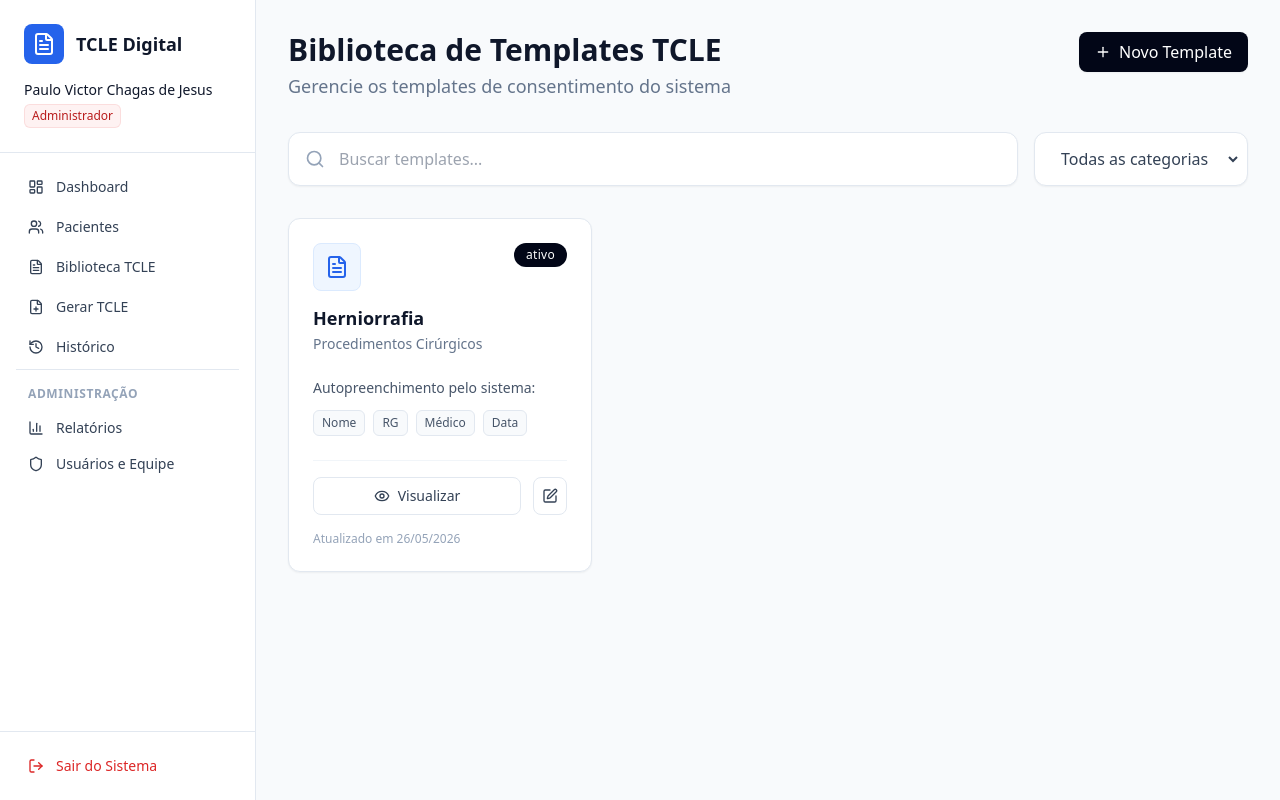
After one commit to PauloVictorChagas/ProjetoTCLE, a Django app: page /biblioteca/ in a window 1280 px wide. The commit adds this page. Run offline with Django 5.2, Linux system fonts and the light colour scheme; a user stored in the database is signed in; data comes from the database, SQL or seed files in the repository; both versions use the stored data as it was after the commit; some libraries are stand-ins or nearby versions.

Commit message:
Biblioteca funcionando

```diff
--- a/ProjetoTCLE/ProjetoTCLE/urls.py
+++ b/ProjetoTCLE/ProjetoTCLE/urls.py
@@ -18,4 +18,6 @@ urlpatterns = [
     path('pacientes/', pacientes_views.gerenciar_pacientes, name='pacientes'),
     #Rota de teste weasyprint
     path('teste-pdf/', pacientes_views.teste_pdf, name='teste_pdf'),
+    #Rota para tela da Biblioteca de Templates do TCLE
+    path('biblioteca/', pacientes_views.biblioteca_tcle, name='biblioteca'),
 ]
--- /dev/null
+++ b/ProjetoTCLE/pacientes/templates/pacientes/biblioteca.html
@@ -0,0 +1,332 @@
+{% extends 'usuarios/base.html' %}
+
+{% block conteudo %}
+<div class="p-8 max-w-7xl mx-auto">
+
+    <div class="flex justify-between items-start mb-8">
+        <div>
+            <h1 class="text-3xl font-semibold text-slate-900 mb-1">Biblioteca de Templates TCLE</h1>
+            <p class="text-slate-500 text-lg">Gerencie os templates de consentimento do sistema</p>
+        </div>
+        <button onclick="abrirModal('modalNovoTemplate')"
+            class="bg-slate-950 text-white px-4 py-2 rounded-lg font-medium flex items-center gap-2 hover:bg-slate-800 transition-colors shadow-sm">
+            <i data-lucide="plus" class="w-4 h-4"></i>
+            Novo Template
+        </button>
+    </div>
+
+    {% if messages %}
+    {% for message in messages %}
+    <div
+        class="mb-6 p-4 rounded-lg {% if message.tags == 'success' %}bg-green-50 text-green-800{% else %}bg-red-50 text-red-800{% endif %}">
+        {{ message }}
+    </div>
+    {% endfor %}
+    {% endif %}
+
+    <div class="flex gap-4 mb-8">
+        <div class="relative flex-1 bg-white border border-slate-200 rounded-xl p-1.5 shadow-sm">
+            <i data-lucide="search"
+                class="absolute left-4 top-1/2 transform -translate-y-1/2 text-slate-400 w-5 h-5"></i>
+            <input type="text" placeholder="Buscar templates..."
+                class="w-full bg-transparent border-none pl-11 pr-4 py-2 text-slate-700 focus:outline-none focus:ring-0">
+        </div>
+        <div class="bg-white border border-slate-200 rounded-xl shadow-sm p-1.5">
+            <select
+                class="bg-transparent border-none text-slate-700 py-2 px-4 focus:outline-none focus:ring-0 cursor-pointer">
+                <option>Todas as categorias</option>
+                <option>Cirúrgicos</option>
+                <option>Anestésicos</option>
+            </select>
+        </div>
+    </div>
+
+    <div class="grid grid-cols-1 md:grid-cols-2 lg:grid-cols-3 gap-6">
+
+        {% for template in templates %}
+        <div
+            class="bg-white border border-slate-200 rounded-xl p-6 shadow-sm relative flex flex-col h-full hover:shadow-md transition-shadow">
+            <span
+                class="absolute top-6 right-6 bg-slate-950 text-white text-xs px-3 py-1 rounded-full font-medium tracking-wide">
+                {% if template.ativo %}ativo{% else %}inativo{% endif %}
+            </span>
+
+            <div class="bg-blue-50 w-12 h-12 rounded-lg flex items-center justify-center mb-4 border border-blue-100">
+                <i data-lucide="file-text" class="w-6 h-6 text-blue-600"></i>
+            </div>
+
+            <h3 class="text-lg font-semibold text-slate-900 leading-tight mb-1">{{ template.titulo }}</h3>
+            <p class="text-slate-500 text-sm mb-6">{{ template.get_categoria_display }}</p>
+
+            <div class="mt-auto">
+                <p class="text-sm text-slate-600 mb-3">Autopreenchimento pelo sistema:</p>
+                <div class="flex flex-wrap gap-2 mb-6">
+                    <span
+                        class="border border-slate-200 text-slate-600 text-xs px-2 py-1 rounded-md bg-slate-50">Nome</span>
+                    <span
+                        class="border border-slate-200 text-slate-600 text-xs px-2 py-1 rounded-md bg-slate-50">RG</span>
+                    <span
+                        class="border border-slate-200 text-slate-600 text-xs px-2 py-1 rounded-md bg-slate-50">Médico</span>
+                    <span
+                        class="border border-slate-200 text-slate-600 text-xs px-2 py-1 rounded-md bg-slate-50">Data</span>
+                </div>
+
+                <div class="flex gap-3 pt-4 border-t border-slate-100">
+                    <button data-titulo="{{ template.titulo }}" data-categoria="{{ template.get_categoria_display }}"
+                        data-texto="{{ template.texto_base }}" onclick="abrirModalVisualizarTemplate(this)"
+                        class="flex-1 border border-slate-200 text-slate-700 py-2 rounded-lg font-medium text-sm flex justify-center items-center gap-2 hover:bg-slate-50 transition-colors">
+                        <i data-lucide="eye" class="w-4 h-4"></i> Visualizar
+                    </button>
+
+                    <button data-id="{{ template.id }}" data-titulo="{{ template.titulo }}"
+                        data-categoria="{{ template.categoria }}" data-texto="{{ template.texto_base }}"
+                        data-ativo="{{ template.ativo|yesno:'true,false' }}" onclick="abrirModalEditarTemplate(this)"
+                        class="border border-slate-200 text-slate-700 p-2 rounded-lg hover:bg-slate-50 transition-colors">
+                        <i data-lucide="edit" class="w-4 h-4"></i>
+                    </button>
+                </div>
+
+                <p class="text-xs text-slate-400 mt-4">Atualizado em {{ template.atualizado_em|date:"d/m/Y" }}</p>
+            </div>
+        </div>
+        {% empty %}
+        <div class="col-span-full text-center py-12 bg-white rounded-xl border border-dashed border-slate-300">
+            <i data-lucide="library" class="w-12 h-12 mx-auto text-slate-300 mb-3"></i>
+            <h3 class="text-lg font-medium text-slate-900">Nenhum template cadastrado</h3>
+            <p class="text-slate-500 mt-1">Clique em "Novo Template" para começar.</p>
+        </div>
+        {% endfor %}
+
+    </div>
+</div>
+
+<div id="modalNovoTemplate"
+    class="hidden fixed inset-0 bg-slate-900/50 backdrop-blur-sm z-50 flex items-center justify-center p-4">
+    <div class="bg-white rounded-xl shadow-xl w-full max-w-4xl overflow-hidden flex flex-col max-h-[90vh]">
+        <div class="p-6 border-b border-slate-100 flex justify-between items-start">
+            <div>
+                <h2 class="text-xl font-semibold text-slate-900">Novo Template TCLE</h2>
+                <p class="text-slate-500 text-sm mt-1">Selecione a categoria para carregar o texto padrão.</p>
+            </div>
+            <button onclick="fecharModal('modalNovoTemplate')" class="text-slate-400 hover:text-slate-600"><i
+                    data-lucide="x" class="w-5 h-5"></i></button>
+        </div>
+
+        <div class="p-6 overflow-y-auto flex-1 bg-slate-50/50">
+            <form method="POST" class="space-y-4">
+                {% csrf_token %}
+
+                <div class="grid grid-cols-1 md:grid-cols-2 gap-4">
+                    <div class="space-y-1">
+                        <label class="text-sm font-semibold text-slate-900">Título do Template *</label>
+                        <input type="text" name="titulo" required placeholder="Ex: Cirurgia Geral Padrão"
+                            class="w-full bg-white border border-slate-200 rounded-lg px-4 py-2.5 text-sm focus:ring-2 focus:ring-blue-100 outline-none transition-all">
+                    </div>
+
+                    <div class="space-y-1">
+                        <label class="text-sm font-semibold text-slate-900">Categoria *</label>
+                        <select name="categoria" id="selectCategoria" required onchange="carregarTextoPadrao()"
+                            class="w-full bg-white border border-slate-200 rounded-lg px-4 py-2.5 text-sm focus:ring-2 focus:ring-blue-100 outline-none transition-all">
+                            <option value="">Selecione uma categoria...</option>
+                            <option value="CIRURGICO">Procedimentos Cirúrgicos</option>
+                            <option value="ANESTESICO">Procedimentos Anestésicos</option>
+                            <option value="EXAME">Exames Diagnósticos Invasivos</option>
+                            <option value="HEMOTERAPIA">Hemoterapia</option>
+                            <option value="ODONTO">Procedimentos Odontológicos</option>
+                            <option value="ALTO_RISCO">Terapias de Alto Risco</option>
+                        </select>
+                    </div>
+                </div>
+
+                <div class="space-y-1">
+                    <div class="flex justify-between items-end">
+                        <label class="text-sm font-semibold text-slate-900">Corpo do Documento</label>
+                        <span class="text-xs text-blue-600 font-medium bg-blue-50 px-2 py-1 rounded">O sistema
+                            preencherá as variáveis automaticamente</span>
+                    </div>
+                    <textarea name="texto_base" id="textoBase" rows="15" required
+                        class="w-full bg-white border border-slate-200 rounded-lg p-4 text-sm focus:ring-2 focus:ring-blue-100 outline-none transition-all resize-none"></textarea>
+                </div>
+
+                <div class="flex justify-end gap-3 pt-4">
+                    <button type="button" onclick="fecharModal('modalNovoTemplate')"
+                        class="px-5 py-2.5 rounded-lg border border-slate-200 text-slate-700 font-medium hover:bg-slate-50 transition-colors">Cancelar</button>
+                    <button type="submit"
+                        class="px-5 py-2.5 rounded-lg bg-slate-950 text-white font-medium hover:bg-slate-800 transition-colors">Salvar
+                        Template</button>
+                </div>
+            </form>
+        </div>
+    </div>
+</div>
+<div id="modalVisualizarTemplate"
+    class="hidden fixed inset-0 bg-slate-900/50 backdrop-blur-sm z-50 flex items-center justify-center p-4">
+    <div class="bg-white rounded-xl shadow-xl w-full max-w-3xl overflow-hidden flex flex-col max-h-[90vh]">
+        <div class="p-6 border-b border-slate-100 flex justify-between items-start">
+            <div>
+                <h2 class="text-xl font-semibold text-slate-900" id="viewTemplateTitulo"></h2>
+                <p class="text-slate-500 text-sm mt-1" id="viewTemplateCategoria"></p>
+            </div>
+            <button onclick="fecharModal('modalVisualizarTemplate')"
+                class="text-slate-400 hover:text-slate-600 border border-slate-200 rounded-md p-1">
+                <i data-lucide="x" class="w-4 h-4"></i>
+            </button>
+        </div>
+
+        <div class="p-6 overflow-y-auto flex-1 bg-slate-50/50">
+            <pre id="viewTemplateTexto"
+                class="w-full bg-white border border-slate-200 rounded-lg p-4 text-sm text-slate-700 font-sans whitespace-pre-wrap"></pre>
+        </div>
+
+        <div class="p-4 border-t border-slate-100 bg-white flex justify-end">
+            <button onclick="fecharModal('modalVisualizarTemplate')"
+                class="px-5 py-2.5 rounded-lg bg-slate-950 text-white font-medium hover:bg-slate-800 transition-colors">Fechar</button>
+        </div>
+    </div>
+</div>
+<div id="modalEditarTemplate"
+    class="hidden fixed inset-0 bg-slate-900/50 backdrop-blur-sm z-50 flex items-center justify-center p-4">
+    <div class="bg-white rounded-xl shadow-xl w-full max-w-4xl overflow-hidden flex flex-col max-h-[90vh]">
+        <div class="p-6 border-b border-slate-100 flex justify-between items-start">
+            <div>
+                <h2 class="text-xl font-semibold text-slate-900">Editar Template</h2>
+                <p class="text-slate-500 text-sm mt-1">Altere as informações do texto padrão.</p>
+            </div>
+            <button onclick="fecharModal('modalEditarTemplate')" class="text-slate-400 hover:text-slate-600"><i
+                    data-lucide="x" class="w-5 h-5"></i></button>
+        </div>
+
+        <div class="p-6 overflow-y-auto flex-1 bg-slate-50/50">
+            <form method="POST" class="space-y-4">
+                {% csrf_token %}
+                <input type="hidden" name="template_id" id="editTemplateId">
+
+                <div class="grid grid-cols-1 md:grid-cols-2 gap-4">
+                    <div class="space-y-1">
+                        <label class="text-sm font-semibold text-slate-900">Título do Template *</label>
+                        <input type="text" name="titulo" id="editTitulo" required
+                            class="w-full bg-white border border-slate-200 rounded-lg px-4 py-2.5 text-sm focus:ring-2 focus:ring-blue-100 outline-none transition-all">
+                    </div>
+
+                    <div class="space-y-1">
+                        <label class="text-sm font-semibold text-slate-900">Categoria *</label>
+                        <select name="categoria" id="editCategoria" required
+                            class="w-full bg-white border border-slate-200 rounded-lg px-4 py-2.5 text-sm focus:ring-2 focus:ring-blue-100 outline-none transition-all">
+                            <option value="CIRURGICO">Procedimentos Cirúrgicos</option>
+                            <option value="ANESTESICO">Procedimentos Anestésicos</option>
+                            <option value="EXAME">Exames Diagnósticos Invasivos</option>
+                            <option value="HEMOTERAPIA">Hemoterapia</option>
+                            <option value="ODONTO">Procedimentos Odontológicos</option>
+                            <option value="ALTO_RISCO">Terapias de Alto Risco</option>
+                        </select>
+                    </div>
+                </div>
+
+                <div class="flex items-center gap-2 py-2">
+                    <input type="checkbox" name="ativo" id="editAtivo"
+                        class="w-4 h-4 text-blue-600 bg-gray-100 border-gray-300 rounded focus:ring-blue-500">
+                    <label for="editAtivo" class="text-sm font-medium text-slate-700">Template Ativo (Aparece para
+                        uso)</label>
+                </div>
+
+                <div class="space-y-1">
+                    <label class="text-sm font-semibold text-slate-900">Corpo do Documento</label>
+                    <textarea name="texto_base" id="editTextoBase" rows="12" required
+                        class="w-full bg-white border border-slate-200 rounded-lg p-4 text-sm focus:ring-2 focus:ring-blue-100 outline-none transition-all resize-none"></textarea>
+                </div>
+
+                <div class="flex justify-end gap-3 pt-4">
+                    <button type="button" onclick="fecharModal('modalEditarTemplate')"
+                        class="px-5 py-2.5 rounded-lg border border-slate-200 text-slate-700 font-medium hover:bg-slate-50 transition-colors">Cancelar</button>
+                    <button type="submit"
+                        class="px-5 py-2.5 rounded-lg bg-blue-600 text-white font-medium hover:bg-blue-700 transition-colors">Salvar
+                        Alterações</button>
+                </div>
+            </form>
+        </div>
+    </div>
+</div>
+
+<script>
+    function abrirModal(id) { document.getElementById(id).classList.remove('hidden'); }
+    function fecharModal(id) { document.getElementById(id).classList.add('hidden'); }
+
+    // Textos enviados por você, convertidos para o Autopreenchimento
+    const textosPadrao = {
+        'CIRURGICO': `Eu [PACIENTE_NOME], RG [PACIENTE_RG], declaro que fui informado(a) pelo(a) médico(a) cirurgião(ã) [MEDICO_NOME], que a intervenção cirúrgica proposta de ___________________________________ está sujeita aos seguintes riscos e intercorrências (como hemorragias, infecções, trombose, lesões de órgãos adjacentes e complicações cicatriciais): ___________________________________________________________________.
+
+Além dos fatores acima, fui esclarecido(a) que a cirurgia tem um índice de insucesso e, como todos os procedimentos de saúde, o resultado esperado também poderá não se concretizar devido a fatores individuais, como a resposta biológica, e limitações da ciência, além de outras variações de ordem local ou sistêmica, como: ___________________________________________________________________.
+
+Informo que discuti com o(a) cirurgião(ã) minha história de saúde geral, inclusive as doenças conhecidas por mim. Declaro, outrossim, com base no Código de Defesa do Consumidor – Lei nº 8.078 de 11/09/90, que além das possíveis intercorrências citadas acima, fui devidamente informado(a) sobre os propósitos dos procedimentos cirúrgicos e seus custos (quando aplicável). Quanto às alternativas de tratamento, fui esclarecido(a) sobre as vantagens e desvantagens de outras técnicas, tais como: ___________________________________________________________ e optei pela proposta cirúrgica descrita no Prontuário / Guia nº _________.
+
+Fui orientado(a) sobre as seguintes condições e cuidados pré e pós-operatórios necessários para pleno êxito do tratamento: ___________________________________________________________.
+
+Portanto, aceito e autorizo a execução da cirurgia, comprometendo-me a seguir rigorosamente as orientações do(a) médico(a) cirurgião(ã), comunicando imediatamente qualquer alteração em decorrência dos procedimentos realizados e comparecer pontualmente às consultas marcadas.
+
+Tenho ciência de que a equipe cirúrgica se compromete a utilizar as técnicas e os materiais adequados à execução do tratamento e que também responde por todos os insucessos decorrentes de falha técnica na execução de seus serviços, ressalvadas as limitações inerentes à prática médica.
+
+Local: ________________________ Data: [DATA_ATUAL]
+
+________________________________________________
+PACIENTE / RESPONSÁVEL LEGAL
+
+________________________________________________
+[MEDICO_NOME]
+Profissional da Saúde`,
+
+        'ANESTESICO': `Eu [PACIENTE_NOME], RG [PACIENTE_RG], declaro que fui informado(a) pelo(a) médico(a) anestesiologista [MEDICO_NOME], que o ato anestésico proposto para viabilizar o procedimento principal está sujeito aos seguintes riscos e intercorrências (como reações alérgicas, instabilidade hemodinâmica, náuseas, cefaleia pós-raquianestesia, lesões neurológicas ou complicações respiratórias): ___________________________________________________________________.
+
+Além dos fatores acima, fui esclarecido(a) que a anestesia, como todos os procedimentos de saúde, possui riscos inerentes que podem se concretizar devido a fatores individuais, como a resposta biológica a fármacos, e limitações da ciência, além de outras variações de ordem sistêmica, como: ___________________________________________________________________.
+
+Informo que discuti com o(a) anestesiologista minha história de saúde geral, alergias prévias e o uso de medicações contínuas. Declaro, outrossim, com base no Código de Defesa do Consumidor – Lei nº 8.078 de 11/09/90, que fui devidamente informado(a) sobre os propósitos da técnica anestésica escolhida. Quanto às alternativas, fui esclarecido(a) sobre as vantagens e desvantagens de outras técnicas anestésicas aplicáveis ao meu caso, tais como: ___________________________________________________________ e optei pela proposta descrita na Ficha de Avaliação Pré-Anestésica nº _________.
+
+Fui orientado(a) sobre as condições exigidas, especialmente o tempo de JEJUM PRÉ-OPERATÓRIO e os cuidados de recuperação, essenciais para a segurança do procedimento: ___________________________________________________________.
+
+Portanto, aceito e autorizo a execução do ato anestésico, incluindo manobras de reanimação caso necessárias, comprometendo-me a seguir rigorosamente as orientações da equipe.
+
+Local: ________________________ Data: [DATA_ATUAL]
+
+________________________________________________
+PACIENTE / RESPONSÁVEL LEGAL
+
+________________________________________________
+[MEDICO_NOME]
+Profissional da Saúde`
+
+        // (Nota: No sistema real, nós adicionaremos as outras 4 categorias no mesmo padrão aqui no código JS!)
+    };
+
+    function carregarTextoPadrao() {
+        const select = document.getElementById('selectCategoria');
+        const textarea = document.getElementById('textoBase');
+        const categoria = select.value;
+
+        if (textosPadrao[categoria]) {
+            textarea.value = textosPadrao[categoria];
+        } else {
+            textarea.value = '';
+        }
+    }
+
+    function abrirModalVisualizarTemplate(botao) {
+        document.getElementById('viewTemplateTitulo').innerText = botao.dataset.titulo;
+        document.getElementById('viewTemplateCategoria').innerText = botao.dataset.categoria;
+        document.getElementById('viewTemplateTexto').innerText = botao.dataset.texto;
+
+        abrirModal('modalVisualizarTemplate');
+    }
+    function abrirModalEditarTemplate(botao) {
+        // Pega os dados escondidos no botão
+        document.getElementById('editTemplateId').value = botao.dataset.id;
+        document.getElementById('editTitulo').value = botao.dataset.titulo;
+        document.getElementById('editCategoria').value = botao.dataset.categoria;
+        document.getElementById('editTextoBase').value = botao.dataset.texto;
+
+        // Marca ou desmarca o checkbox dependendo do status atual
+        document.getElementById('editAtivo').checked = botao.dataset.ativo === 'true';
+
+        // Abre a janela
+        abrirModal('modalEditarTemplate');
+    }
+</script>
+{% endblock %}
--- a/ProjetoTCLE/pacientes/views.py
+++ b/ProjetoTCLE/pacientes/views.py
@@ -2,7 +2,7 @@ from django.shortcuts import render, redirect
 from django.contrib.auth.decorators import login_required
 from django.contrib import messages
 from django.utils import timezone
-from .models import Paciente
+from .models import Paciente, TemplateTCLE
 from weasyprint import HTML
 from django.http import HttpResponse
 
@@ -54,3 +54,46 @@ def teste_pdf(request):
     html = HTML(string="<h1>WeasyPrint funcionando!</h1>")
     pdf = html.write_pdf()
     return HttpResponse(pdf, content_type="application/pdf")
+
+#View para a Biblioteca de Templates do TCLE
+
+@login_required
+def biblioteca_tcle(request):
+    if request.method == 'POST':
+        # Pegamos todos os dados do formulário
+        template_id = request.POST.get('template_id') # Campo oculto que diz se é edição
+        titulo = request.POST.get('titulo')
+        categoria = request.POST.get('categoria')
+        texto_base = request.POST.get('texto_base')
+        ativo = request.POST.get('ativo') == 'on' # Se o checkbox estiver marcado, retorna True
+
+        if template_id:
+            # MODO EDIÇÃO
+            try:
+                template = TemplateTCLE.objects.get(id=template_id)
+                template.titulo = titulo
+                template.categoria = categoria
+                template.texto_base = texto_base
+                template.ativo = ativo
+                template.save()
+                messages.success(request, 'Template atualizado com sucesso!')
+            except Exception as e:
+                messages.error(request, 'Erro ao atualizar o template.')
+        else:
+            # MODO CRIAÇÃO (Novo Template)
+            try:
+                TemplateTCLE.objects.create(
+                    titulo=titulo,
+                    categoria=categoria,
+                    texto_base=texto_base,
+                    ativo=True, # Novos sempre nascem ativos
+                    criado_por=request.user
+                )
+                messages.success(request, 'Template cadastrado com sucesso!')
+            except Exception as e:
+                messages.error(request, 'Erro ao salvar o template.')
+
+        return redirect('biblioteca')
+
+    templates = TemplateTCLE.objects.all().order_by('-atualizado_em')
+    return render(request, 'pacientes/biblioteca.html', {'templates': templates})
--- a/ProjetoTCLE/usuarios/templates/usuarios/base.html
+++ b/ProjetoTCLE/usuarios/templates/usuarios/base.html
@@ -52,7 +52,7 @@
                 class="flex items-center w-full px-3 py-2 text-sm font-medium rounded-md hover:bg-slate-50 text-slate-700">
                 <i data-lucide="users" class="w-4 h-4 mr-3"></i> Pacientes
             </a>
-            <a href="#"
+            <a href="{% url 'biblioteca' %}"
                 class="flex items-center w-full px-3 py-2 text-sm font-medium rounded-md hover:bg-slate-50 text-slate-700">
                 <i data-lucide="file-text" class="w-4 h-4 mr-3"></i> Biblioteca TCLE
             </a>
```
Also changed, not shown: ProjetoTCLE/pacientes/models.py (+22 -0 lines), ProjetoTCLE/db.sqlite3, ProjetoTCLE/pacientes/migrations/0002_paciente_rg_templatetcle.py (added).
